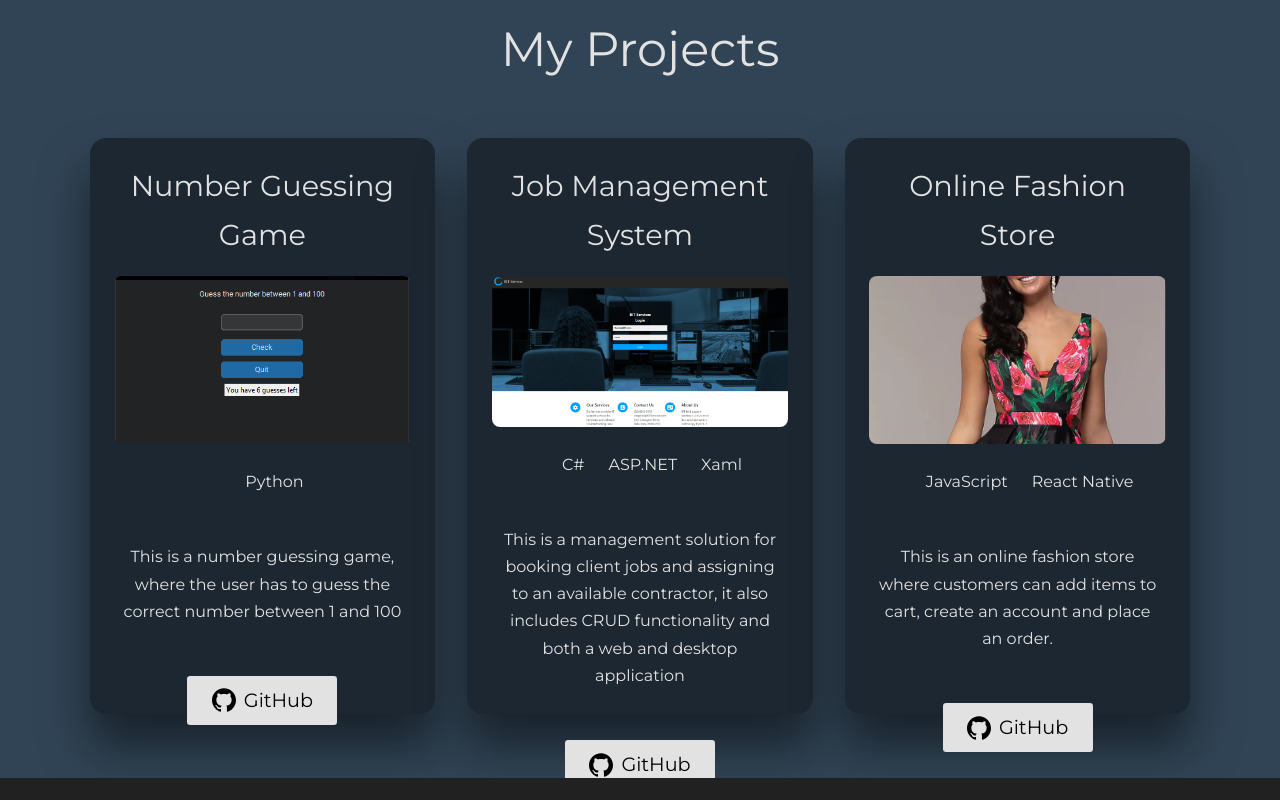
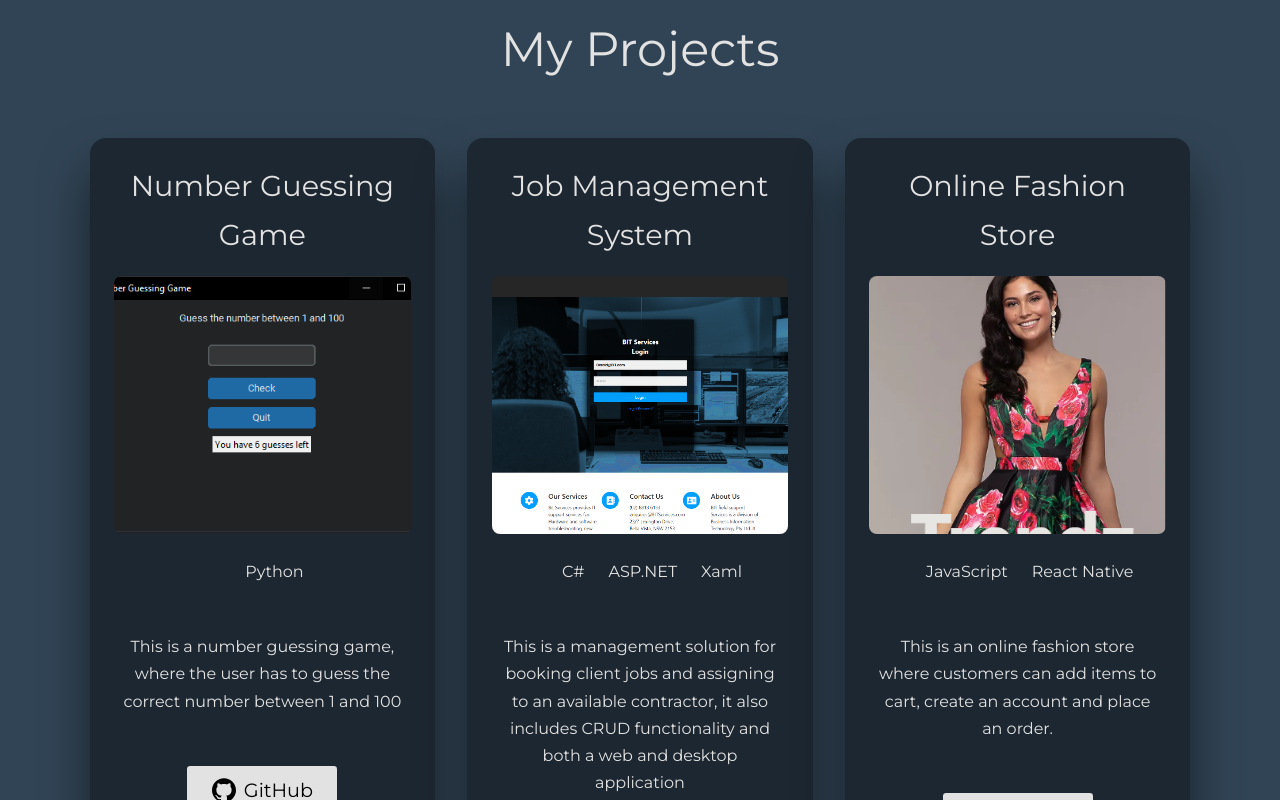
Before and after one commit to FlintySnail2/Portfolio-Harry, a React (Create React App) app: page / in a window 1280 px wide. Shown: the part 2340-3140 px from the top of the page. Built offline with nearby package versions, Linux system fonts and the light colour scheme.

Commit message:
minor changes to iphone size

```diff
--- a/src/components/Projects/ProjectCard/ProjectCard.css
+++ b/src/components/Projects/ProjectCard/ProjectCard.css
@@ -9,7 +9,7 @@
     width: 30%;
     box-shadow: 0 2rem 3rem rgba(0, 0, 0, 0.5);
     transition: transform 0.2s;
-    max-height: 72vh;
+
   }
 
   .projectCard__container:hover {
--- a/src/components/Projects/Projects.css
+++ b/src/components/Projects/Projects.css
@@ -21,7 +21,6 @@
 
     width: auto;
     display: flex;
-    max-height: 50%;
     flex-direction: row;
     flex-wrap: wrap;
     margin: 1rem;
--- a/src/components/contact/contact.css
+++ b/src/components/contact/contact.css
@@ -228,7 +228,8 @@ input, textarea {
 /* ======= MEDIA QUERIES (SMALL DEVICES) ===========*/
 @media only screen and (max-width:414px) {
     .contact {
-        width:101%;
+        width:100%;
+        max-height: 100vh;
     }
 
     .contact__container {
```
Also changed, not shown: 6 other files (tests, documents, lock files or other folders).
